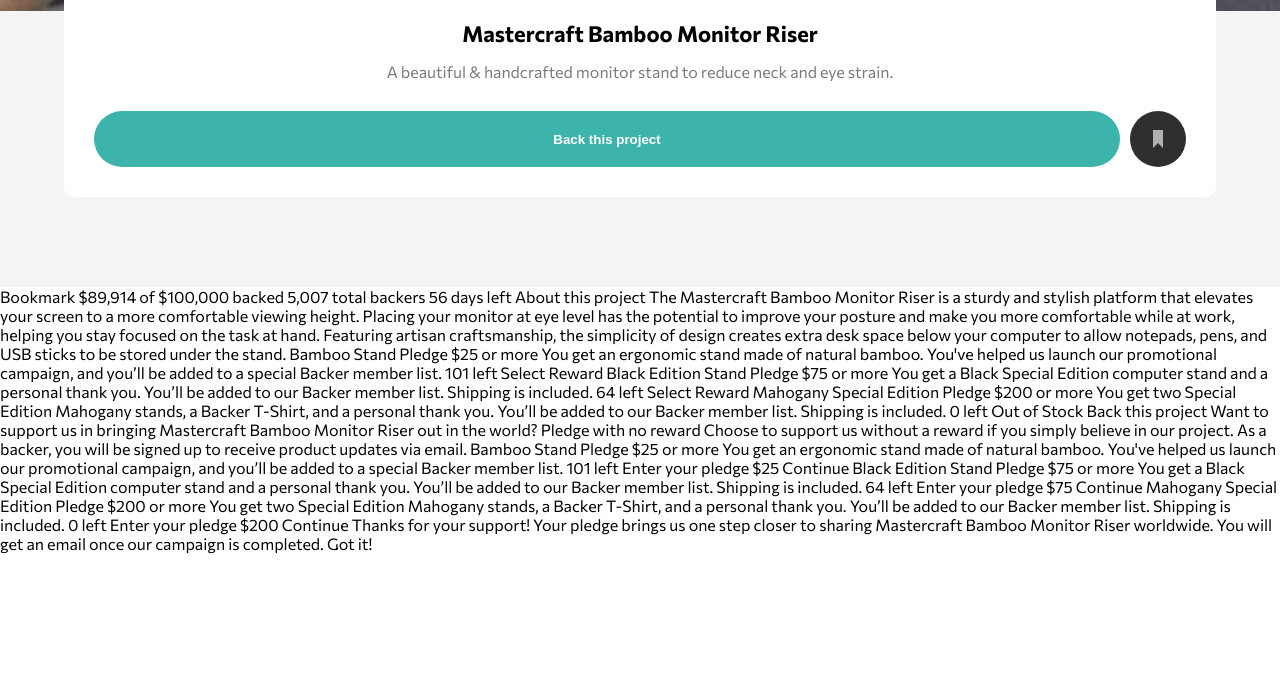
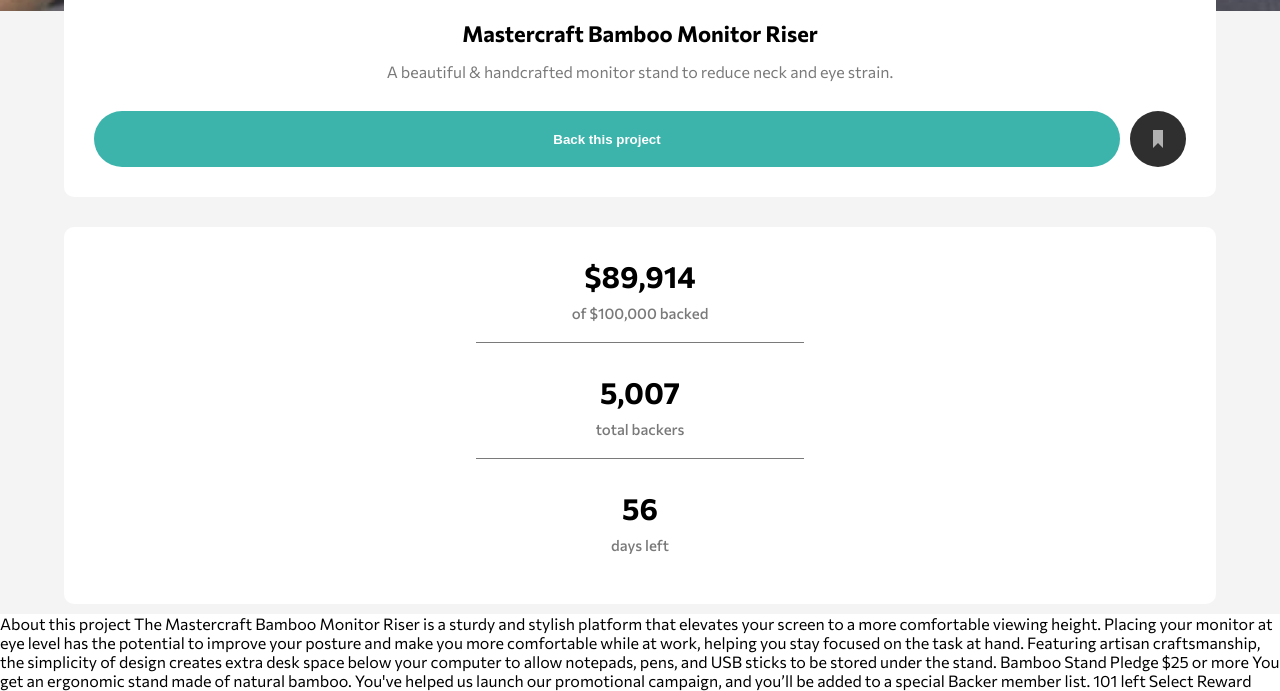
Before and after one commit to nivamoli/crowdfunding, a plain HTML site: page index.html in a window 1280 px wide. Shown: the part 489-1180 px from the top of the page. Before the commit the page ends 1042 px from the top, so only its background shows below. Drawn offline with Linux system fonts and the light colour scheme.

Commit message:
card 2 main terminada

```diff
--- a/index.html
+++ b/index.html
@@ -44,13 +44,23 @@
         <img src="/images/icon-bookmark.svg" alt="" class="main-call-to-action__img">
       </div>
     </div>
+    <div class="main_card2">
+      <div class="main_cards">
+        <p class="main_card2__pgraph1">$89,914</p>
+        <p class="main_card2__pgraph2">of $100,000 backed</p>
+        <div class="main_card1__empty_line"></div>
+      </div>
+      <div class="main_cards">
+        <p class="main_card2__pgraph1">5,007</p>
+        <p class="main_card2__pgraph2">total backers</p>
+        <div class="main_card1__empty_line"></div>
+      </div>
+      <div class="main_cards">
+        <p class="main_card2__pgraph1">56</p>
+        <p class="main_card2__pgraph2">days left</p>
+      </div>
+    </div>
   </main>
-
-  Bookmark
-
-  $89,914 of $100,000 backed
-  5,007 total backers
-  56 days left
 
   About this project
 
--- a/main.css
+++ b/main.css
@@ -47,7 +47,7 @@ html.html {
 
 .main {
   background-color: #f4f4f4;
-  padding: 60px 0px;
+  padding: 60px 0px 10px 0px;
 }
 
 .main_card {
@@ -95,3 +95,35 @@ html.html {
   color: white;
   font-weight: bold;
 }
+
+/* main card 2 */
+
+.main_card2 {
+  margin: 0 auto;
+  padding: 30px;
+  background-color: white;
+  width: 90%;
+  border-radius: 10px;
+  text-align: center;
+}
+
+.main_card1__empty_line {
+  height: 1px;
+  width: 30%;
+  margin: 0 auto;
+  background-color: var(--gris-oscuro);
+  margin-bottom: 30px;
+}
+
+.main_card2__pgraph1 {
+  font-size: 30px;
+  font-weight: bold;
+  margin-bottom: 10px;
+}
+
+.main_card2__pgraph2 {
+  font-size: calc(var(--font-size) - 1px);
+  color: var(--gris-oscuro);
+  padding-bottom: 20px;
+  font-weight: 500;
+}
```
